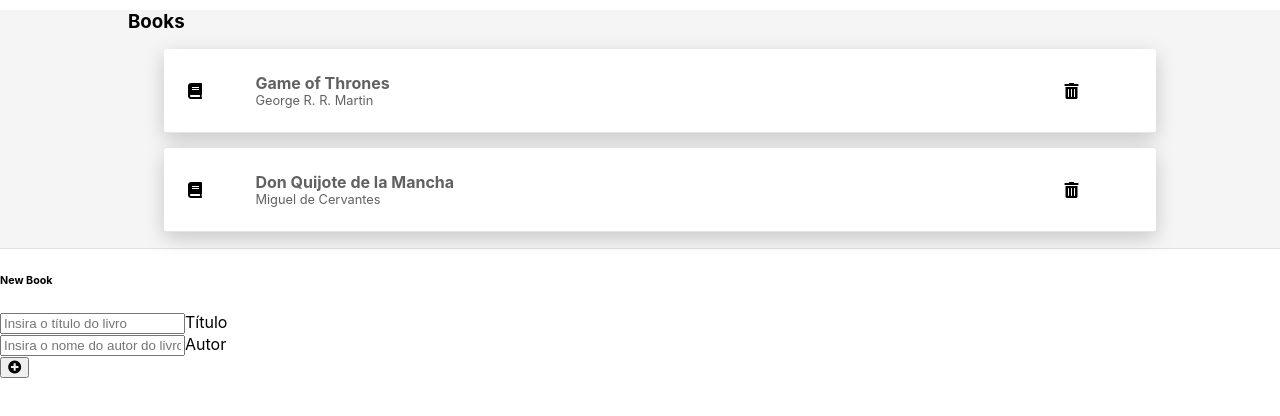
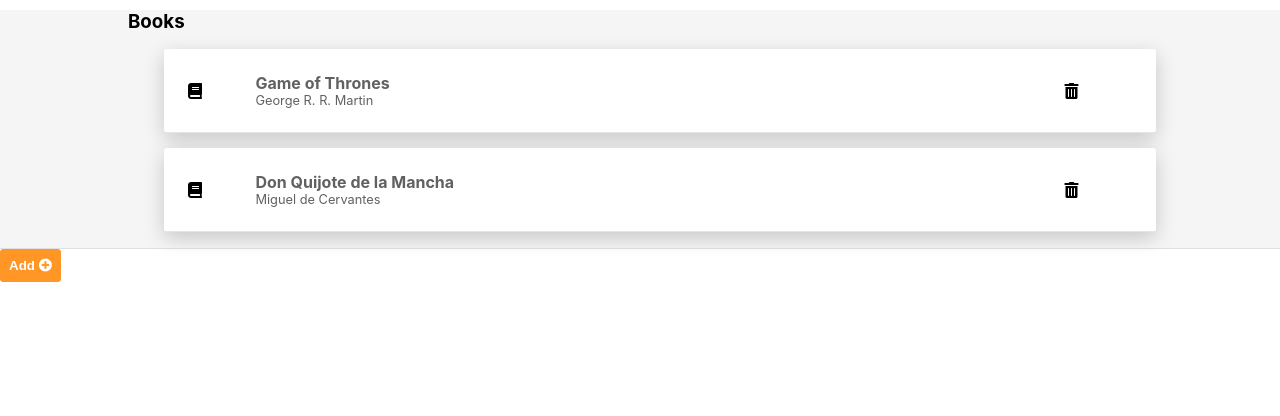
Before and after one commit to vcnsiqueira/BookClubApp, a React (Create React App) app: page / in a window 1280 px wide. Shown: the top 416 px of the page. Built offline with nearby package versions, Linux system fonts and the light colour scheme.

Commit message:
Created a styled button using styled components. This button will be responsible to add new books to the list

```diff
--- a/src/Components/BookList/BookList.js
+++ b/src/Components/BookList/BookList.js
@@ -2,9 +2,7 @@
 import PropTypes from 'prop-types';
 import { BookSection, SectionTitle, List, BookItem, GridBook, BookCardRow, BookCardColumn, BookImage, BookDetails, BookTitle, BookAuthor, BookOptions } from './styled/BookList.styled';
 
-const BookList = props => {
-
-    const { books, deleteBook } = props;
+const BookList = ({ books, deleteBook }) => {
 
     return(
         <BookSection>
--- /dev/null
+++ b/src/Components/Button/Button.js
@@ -0,0 +1,21 @@
+import React from 'react';
+import PropTypes from 'prop-types';
+
+import { StyledButton } from './styled/Button.styled.js';
+
+const Button = ({ variant, color, onClick, children }) => {
+    return(
+        <StyledButton variant={variant} color={color} onClick={onClick}>
+            {children}
+        </StyledButton>
+    );
+}
+
+Button.propTypes = {
+    variant: PropTypes.string,
+    color: PropTypes.string,
+    onClick: PropTypes.func,
+    children: PropTypes.node.isRequired,
+}
+
+export default Button;
--- /dev/null
+++ b/src/Components/Button/styled/Button.styled.js
@@ -0,0 +1,10 @@
+import styled from 'styled-components';
+
+export const StyledButton = styled.button`
+    background-color: ${(props) => props.variant !== 'outlined'  ? props.color : '#FFFFFF'};
+    border: 1px solid ${(props) => props.color};
+    color: ${(props) => props.variant !== 'outlined' ? '#FFFFFF' : props.color};
+    border-radius: 3px;
+    padding: 0.5rem;
+    font-weight: bold;
+`
--- a/src/Components/Dashboard/Dashboard.js
+++ b/src/Components/Dashboard/Dashboard.js
@@ -1,12 +1,23 @@
-import React, { Fragment } from 'react';
+import React, { Fragment, useState } from 'react';
 import BookList from '../BookList/BookList';
-import BookForm from '../BookForm/BookForm';
+import Button from '../Button/Button';
+//import BookForm from '../BookForm/BookForm';
 
 const Dashboard = ({books, addBook, deleteBook}) => {
+
+    const [showAddModal, setShowAddModal] = useState(false);
+
     return(
         <Fragment>
             <BookList books={books} deleteBook={deleteBook}/>
-            <BookForm addBook={addBook}/>
+            <Button
+                variant='solid'
+                color='#FF9626'
+                onClick={addBook}
+            >
+            Add <i className="fas fa-plus-circle"/>
+            </Button>
+            {/*<BookForm addBook={addBook}/>*/}
         </Fragment>
     );
 }
```
